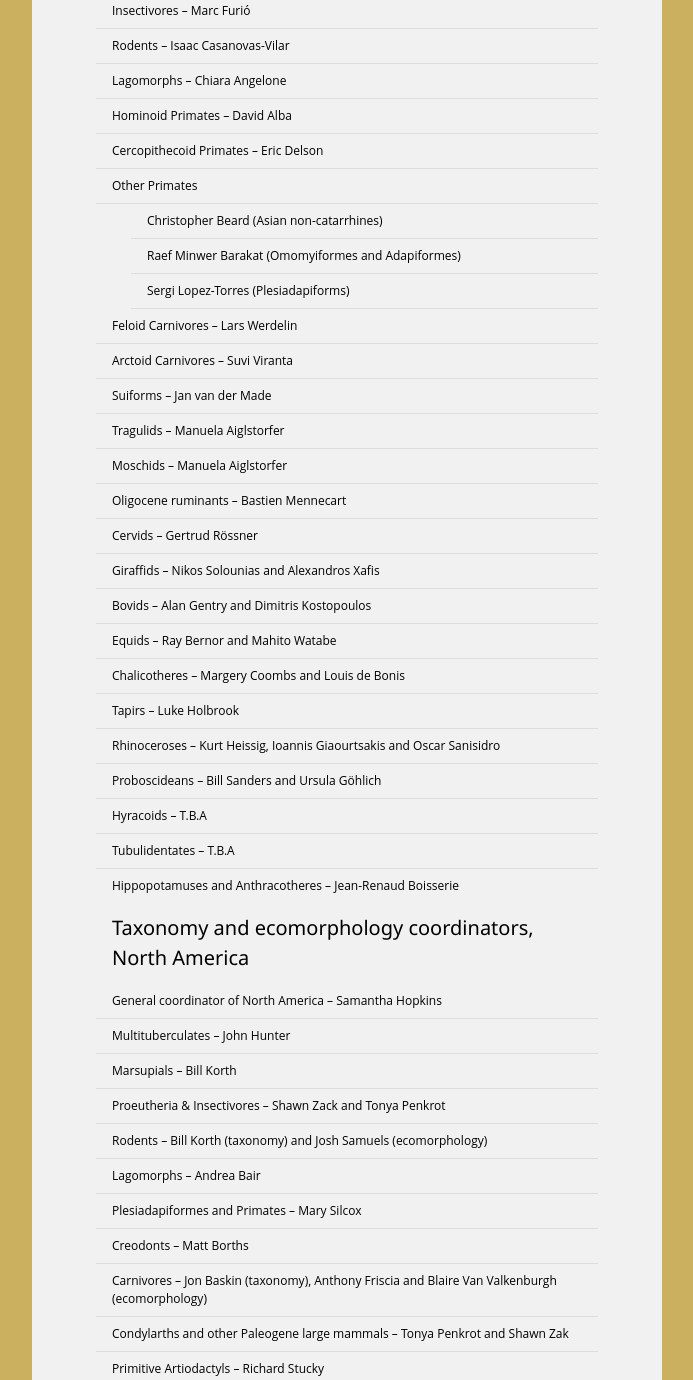
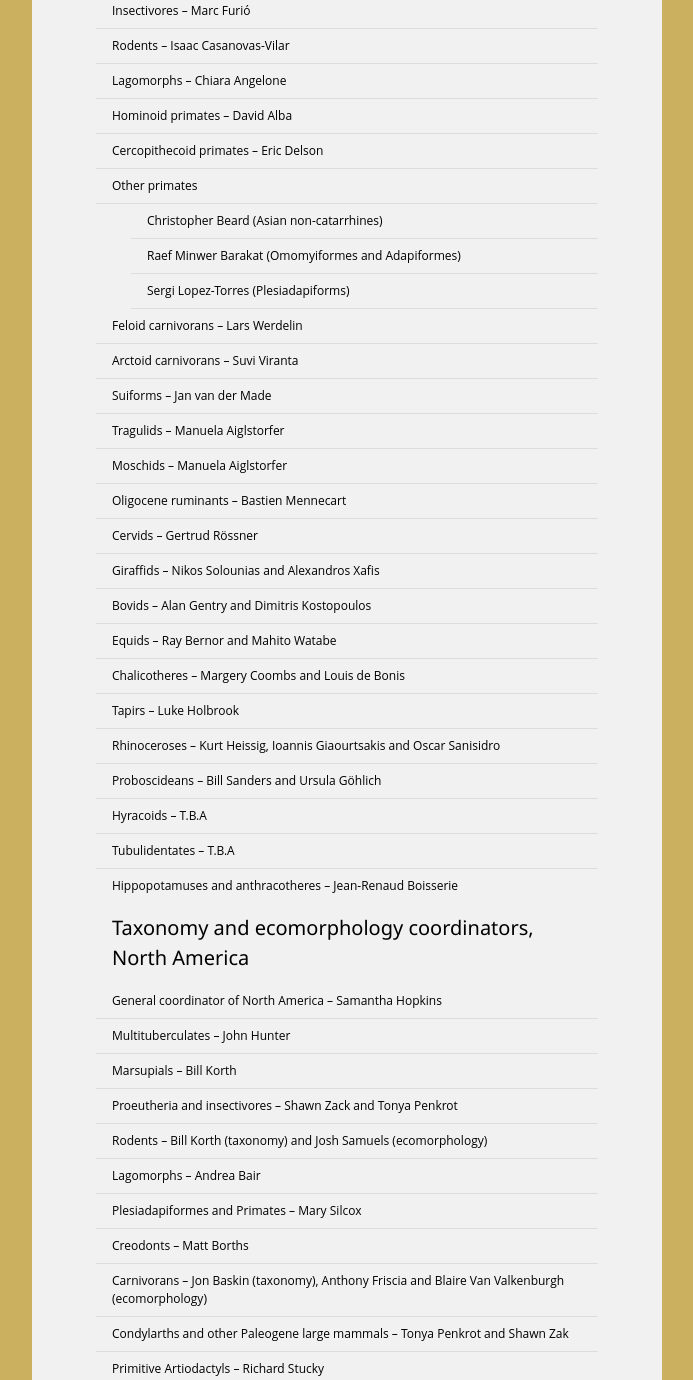
Before and after one commit to karilint/new_and_old_worlds, a Django app: template now/templates/board.html in a window 1280 px wide. Shown: the part 2649-4029 px from the top of the page, without its empty margins (293-986 px from the left). Run offline with Django 3.2, Linux system fonts and the light colour scheme; the template is opened without the code that fills it, so the values that code supplies are empty; some libraries are stand-ins or nearby versions.

Commit message:
small edits

```diff
--- a/now/templates/board.html
+++ b/now/templates/board.html
@@ -163,14 +163,14 @@ NOW - Fossil Mammal Database - Advisory Board
       <li>Insectivores &ndash; Marc Furi&oacute;</li>
       <li>Rodents &ndash; Isaac Casanovas-Vilar</li>
       <li>Lagomorphs &ndash; Chiara Angelone</li>
-      <li>Hominoid Primates &ndash; David Alba</li>
-      <li>Cercopithecoid Primates &ndash; Eric Delson</li>
-      <li>Other Primates</li>
+      <li>Hominoid primates &ndash; David Alba</li>
+      <li>Cercopithecoid primates &ndash; Eric Delson</li>
+      <li>Other primates</li>
         <li style="margin-left: 35px;">Christopher Beard (Asian non-catarrhines)</li>
         <li style="margin-left: 35px;">Raef Minwer Barakat (Omomyiformes and Adapiformes)</li>
         <li style="margin-left: 35px;">Sergi Lopez-Torres (Plesiadapiforms)</li>
-      <li>Feloid Carnivores &ndash; Lars Werdelin</li>
-      <li>Arctoid Carnivores &ndash; Suvi Viranta</li>
+      <li>Feloid carnivorans &ndash; Lars Werdelin</li>
+      <li>Arctoid carnivorans &ndash; Suvi Viranta</li>
       <li>Suiforms &ndash; Jan van der Made</li>
       <li>Tragulids &ndash; Manuela Aiglstorfer</li>
       <li>Moschids &ndash; Manuela Aiglstorfer</li>
@@ -185,7 +185,7 @@ NOW - Fossil Mammal Database - Advisory Board
       <li>Proboscideans &ndash; Bill Sanders and Ursula G&ouml;hlich</li>
       <li>Hyracoids &ndash; T.B.A</li>
       <li>Tubulidentates &ndash; T.B.A</li>
-      <li>Hippopotamuses and Anthracotheres &ndash; Jean-Renaud Boisserie
+      <li>Hippopotamuses and anthracotheres &ndash; Jean-Renaud Boisserie
     </ul>
   </section>
   <section class="w3-container" id="Taxonomy_Ecomorphology_North_America">
@@ -196,12 +196,12 @@ NOW - Fossil Mammal Database - Advisory Board
       <li>General coordinator of North America &ndash; Samantha Hopkins</li>
       <li>Multituberculates &ndash; John Hunter</li>
       <li>Marsupials &ndash; Bill Korth</li>
-      <li>Proeutheria & Insectivores &ndash; Shawn Zack and Tonya Penkrot</li>
+      <li>Proeutheria and insectivores &ndash; Shawn Zack and Tonya Penkrot</li>
       <li>Rodents &ndash; Bill Korth (taxonomy) and Josh Samuels (ecomorphology)</li>
       <li>Lagomorphs &ndash; Andrea Bair</li>
       <li>Plesiadapiformes and Primates &ndash; Mary Silcox</li>
       <li>Creodonts &ndash; Matt Borths</li>
-      <li>Carnivores &ndash; Jon Baskin (taxonomy), Anthony Friscia and Blaire Van Valkenburgh (ecomorphology)</li>
+      <li>Carnivorans &ndash; Jon Baskin (taxonomy), Anthony Friscia and Blaire Van Valkenburgh (ecomorphology)</li>
       <li>Condylarths and other Paleogene large mammals &ndash; Tonya Penkrot and Shawn Zak</li>
       <li>Primitive Artiodactyls &ndash; Richard Stucky</li>
       <li>Suiformes &ndash; Scott Foss</li>
```
